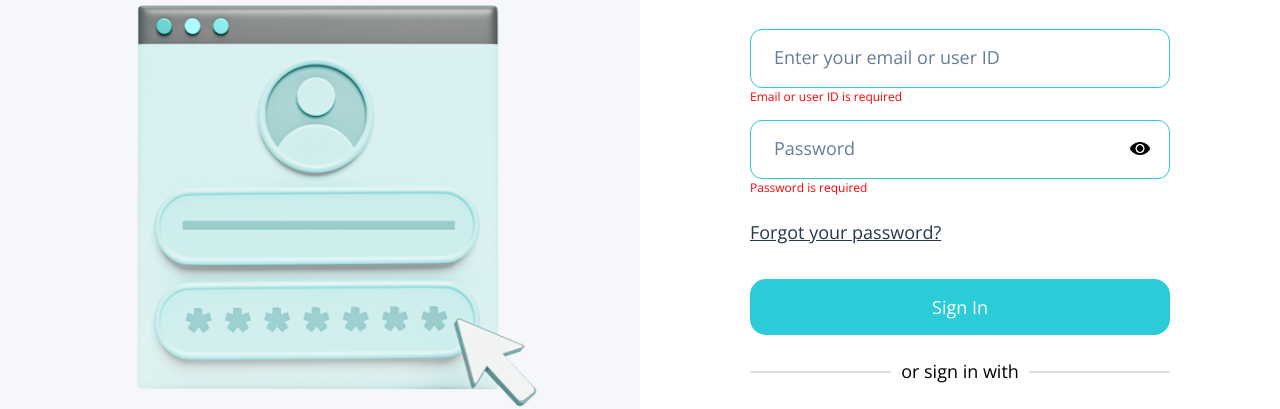
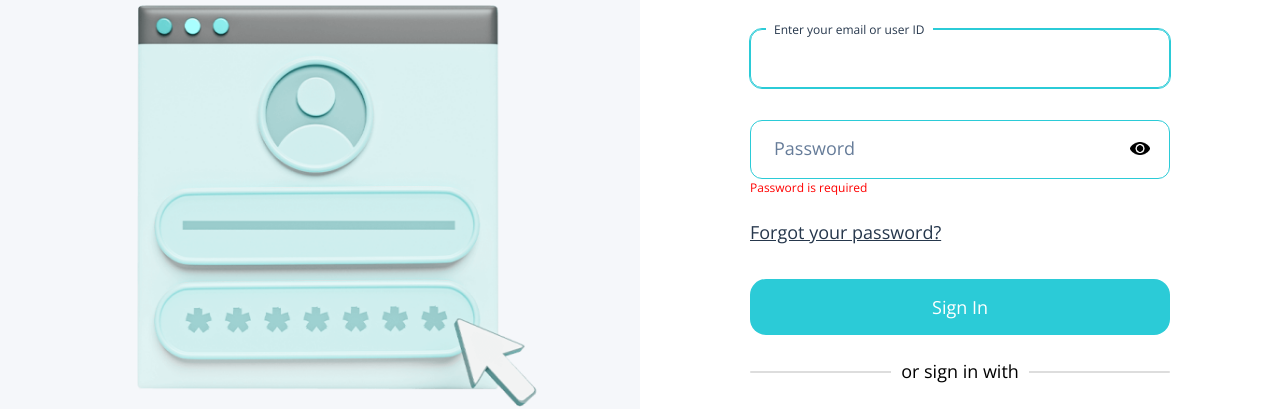
Before and after one commit to RemmySpicy/cex-login, a plain HTML site: page index.html in a window 1280 px wide. Shown: the part 195-604 px from the top of the page. Drawn offline with nearby package versions, Linux system fonts and the light colour scheme.

Commit message:
Add onload event to window to focus on first input

```diff
--- a/index.html
+++ b/index.html
@@ -80,7 +80,17 @@
                 toggleBtn.attributes.src.value = 'img/visible-pass.png'
                 passInput.type = 'password';
             }
-        })
+        });
+
+
+
+        // get first form input
+        const firstInput = document.querySelector('input');
+
+        // focus on the first input when page loads
+        window.addEventListener('load', () => {
+            firstInput.focus();
+        });
 
     </script>
 </body>
```
